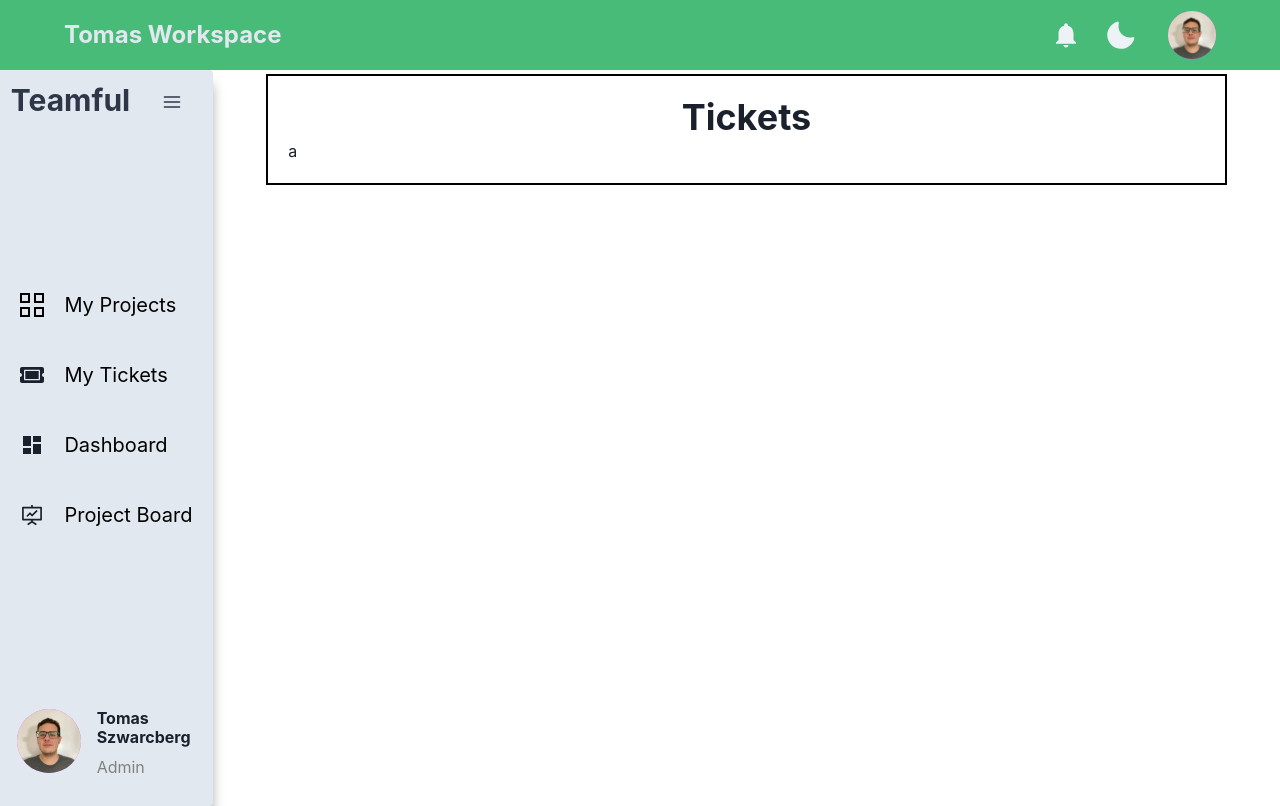
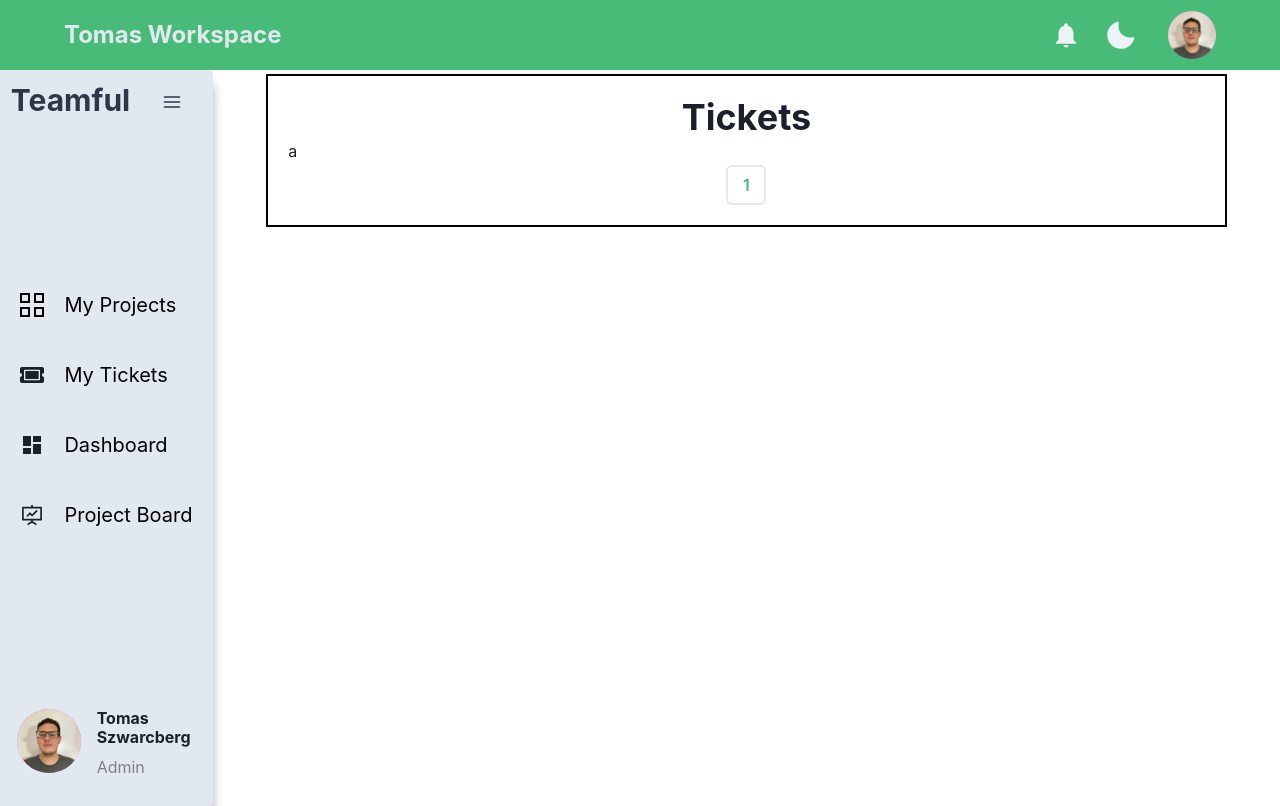
Before and after one commit to szwtomas/teamful, a React (Create React App) app: page /1/board in a window 1280 px wide. Built offline with nearby package versions, Linux system fonts and the light colour scheme.

Commit message:
Fix bug when fetching members

```diff
--- a/src/components/containers/BoardContainer.js
+++ b/src/components/containers/BoardContainer.js
@@ -1,10 +1,15 @@
 import React, { useEffect, useState } from "react";
 import { getTickets } from "assets/data/tickets";
-import { Flex } from "@chakra-ui/react";
+import { Flex, Heading } from "@chakra-ui/react";
 import Board from "components/ui/Board";
+import Pagination from "components/ui/Pagination";
 
 const BoardContainer = () => {
 	const [tickets, setTickets] = useState([]);
+	const [currentPage, setCurrentPage] = useState(0);
+
+	const ticketsPerPage = 12;
+
 	useEffect(() => {
 		const req = async () => {
 			try {
@@ -18,9 +23,24 @@ const BoardContainer = () => {
 		req();
 	});
 
+	const handlePageChange = page => {
+		setCurrentPage(page);
+	};
+
 	return (
 		<Flex width="100%" height={"min-content"} flexDir={"column"}>
-			<Board tickets={tickets} />
+			<Heading as="h2" fontSize={"5xl"} textAlign="center" />
+			<Board
+				tickets={tickets}
+				currentPage={currentPage}
+				ticketLimit={ticketsPerPage}
+			/>
+			<Pagination
+				itemsPerPage={ticketsPerPage}
+				totalItems={tickets.length}
+				currentPage={currentPage}
+				handleClick={handlePageChange}
+			/>
 		</Flex>
 	);
 };
--- a/src/components/containers/MembersPreview.js
+++ b/src/components/containers/MembersPreview.js
@@ -14,7 +14,7 @@ const MembersPreview = ({ showTitle = true, showEdit = false }) => {
 	useEffect(() => {
 		const req = async () => {
 			try {
-				const res = getMembers();
+				const res = await getMembers();
 				setMembers(res);
 			} catch (err) {
 				console.error(err);
@@ -27,6 +27,8 @@ const MembersPreview = ({ showTitle = true, showEdit = false }) => {
 	const handlePageChange = page => {
 		setCurrentPage(page);
 	};
+
+	console.log(members);
 
 	return (
 		<>
--- a/src/components/ui/Board.js
+++ b/src/components/ui/Board.js
@@ -1,6 +1,6 @@
 import React from "react";
 
-const Board = ({ tickets }) => {
+const Board = ({ tickets, currentPage, ticketsPerPage }) => {
 	return <div>a</div>;
 };
 
--- a/src/components/ui/MembersList.js
+++ b/src/components/ui/MembersList.js
@@ -26,6 +26,9 @@ const MembersList = ({
 		const offset = currentPage * membersLimit;
 		setCurrentMembers(members.slice(offset, offset + membersLimit));
 	}, [currentPage, membersLimit, members]);
+
+	console.log("Inside MembersList:");
+	console.log(members);
 
 	return (
 		<Box m={4} p={3} borderWidth={4} borderRadius="6px">
```
